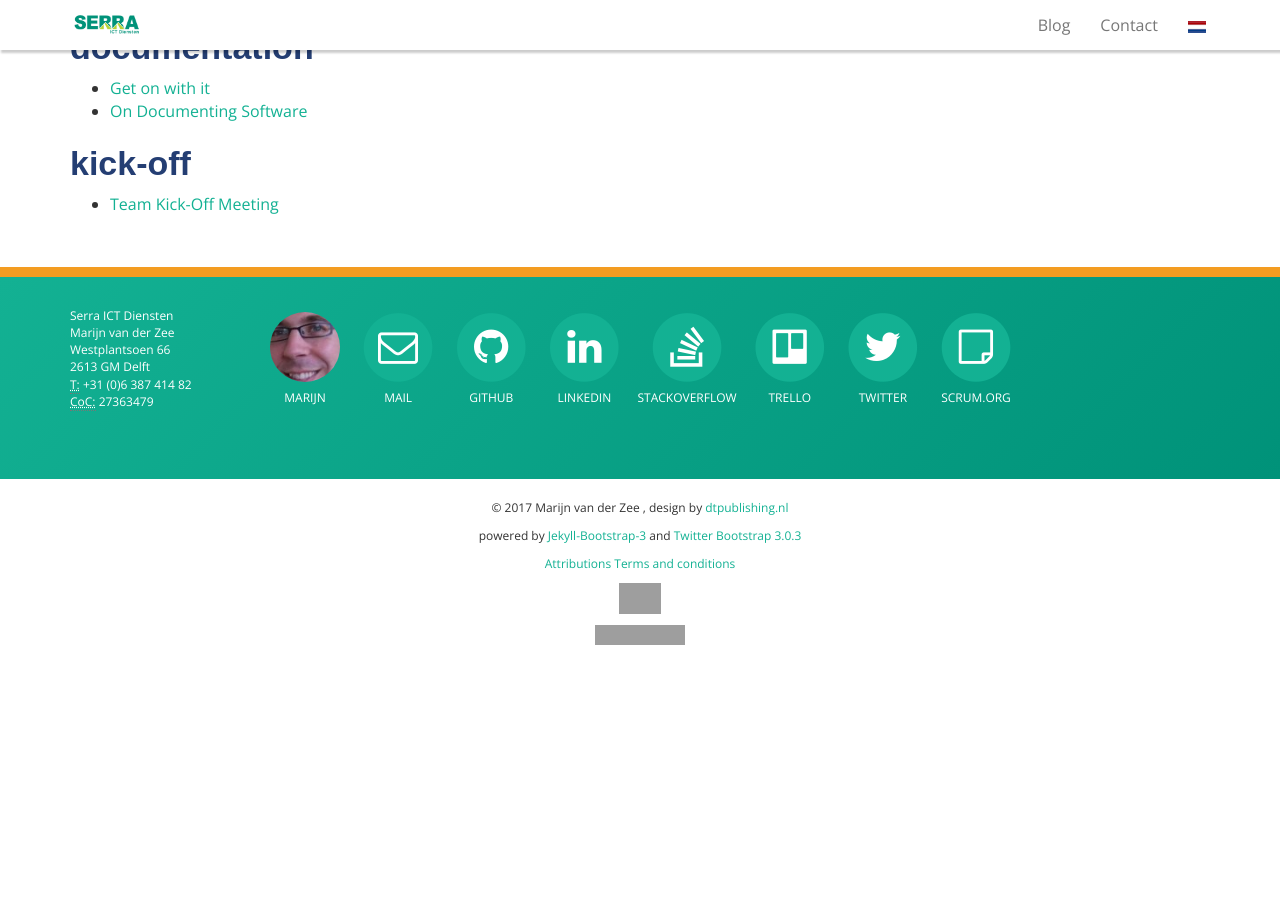
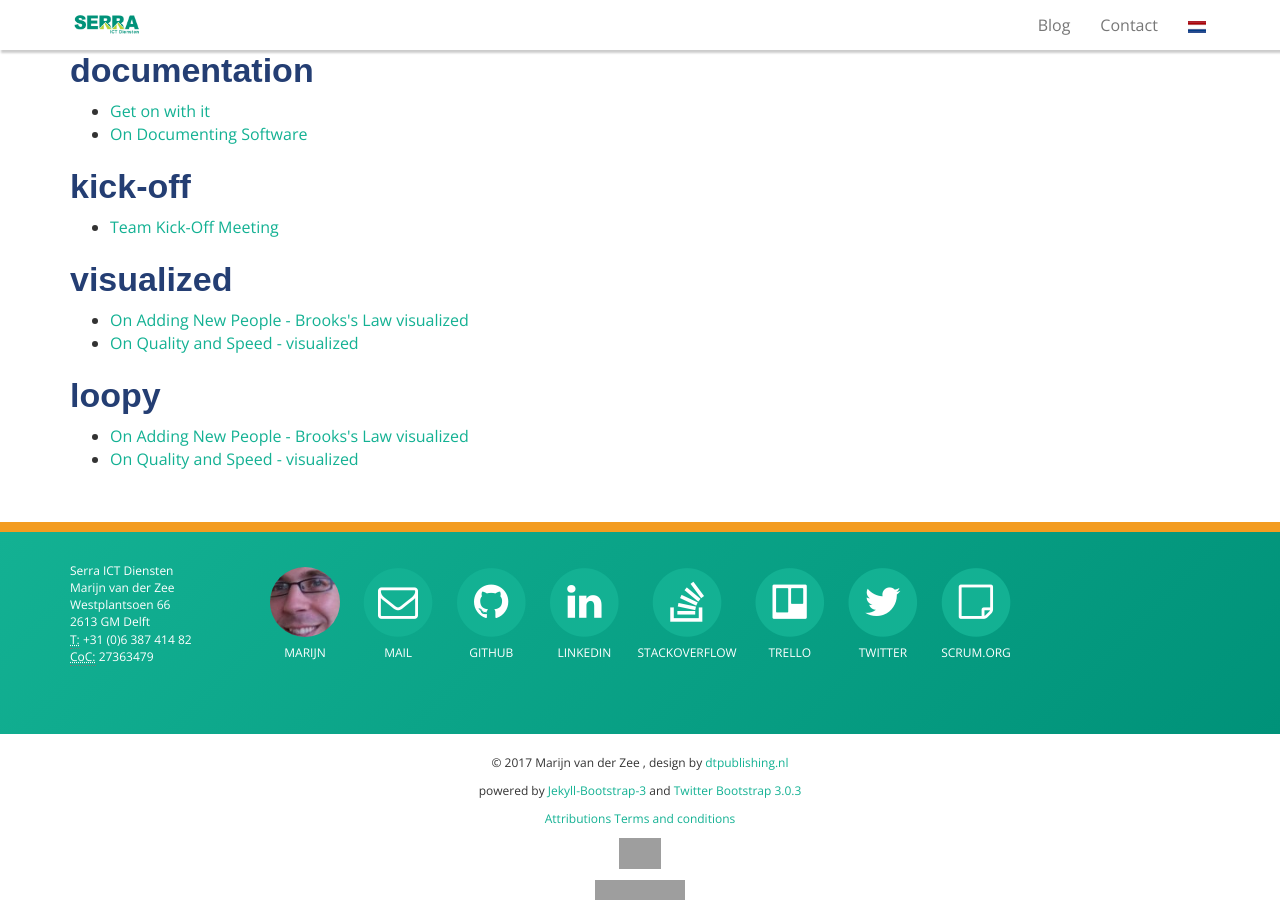
Before and after one commit to serraict/serraict.github.io, a Jekyll site: the page built from tags.html, in a window 1280 px wide and 900 px high, scrolled down 5741 px. Built offline with Jekyll 4.4.1, drawn with Linux system fonts in a browser that asks for light colours; nearby versions of some CDN libraries; some web fonts are replaced; before the commit the page ends 6446 px from its top, so only the background shows below that; some of the changed lines change nothing that is shown; some of the changed text lies outside the part shown; grey boxes are pictures that could not be loaded.

Commit message:
Add loopy post on Brooks's law

```diff
--- a/_posts/thoughts/2017-03-20-quality-and-scrum-causal-effect-diagram.md
+++ b/_posts/thoughts/2017-03-20-quality-and-scrum-causal-effect-diagram.md
@@ -2,7 +2,7 @@
 layout: post
 category : thoughts
 tagline: "Speed is the absence of waste"
-tags : [scrum, organization, quality, speed]
+tags : [scrum, organization, quality, speed, visualized, loopy]
 title: On Quality and Speed - visualized
 ---
 
--- /dev/null
+++ b/_posts/thoughts/2017-06-20-brooks-law.md
@@ -0,0 +1,54 @@
+---
+layout: post
+category : thoughts
+tagline: "Speed is the absence of waste"
+tags : [visualized, loopy, management]
+title: On Adding New People - Brooks's Law visualized
+---
+
+{% include JB/setup %}
+
+Here are two possible causal effect diagrams
+of the relations between adding people to a software project
+and relative progress.
+
+Use the up and down arrows in the nodes in the model to:
+
+ * add some new people
+ * change your organization
+   such that less coordination between people is required
+ * reduce the training load on old workers
+
+What happens to relative progress? When do you see changes?
+Do you like all the changes you see?
+
+<iframe width="700" height="440" frameborder="0" src="http://ncase.me/loopy/v1.1/?embed=1&data=[[[3,588,94,0.5,%22%2523%2520New%2520People%22,5],[4,308,169,0.5,%22Training%2520Load%2520on%2520Old%2520Workers%22,1],[5,873,156,0.5,%22Coordination%2520Required%22,1],[6,303,408,0.5,%22Productive%2520Work%2520Finished%22,1],[7,864,425,0.5,%22Amount%2520of%2520Work%2520to%2520be%2520Done%22,1],[8,599,575,0.5,%22Relative%2520Progress%22,3]],[[3,5,34,1,0],[7,8,12,-1,0],[3,4,-31,1,0],[4,6,-25,-1,0],[6,8,-24,1,0],[5,7,14,1,0]],[],8%5D"></iframe>
+
+Above was a simple model of Brooks's Law,
+taken from "How Software is Built" [[Weinberg, 2014]].
+This is is an open-loop system;
+there are no feedback loops.
+This makes it a somewhat simple (but interesting) dynamic.
+
+There is a great way managers can transform this system
+into a system that will be raging out of control in no time.
+Consider this management intervention, also from [[Weinberg, 2014]]:
+
+<iframe width="700" height="440" frameborder="0" src="http://ncase.me/loopy/v1.1/?embed=1&data=[[[3,595,121,0.5,%22%2523%2520New%2520People%22,5],[4,315,196,0.5,%22Training%2520Load%2520on%2520Old%2520Workers%22,1],[5,880,183,0.5,%22Coordination%2520Required%22,1],[6,310,435,0.5,%22Productive%2520Work%2520Finished%22,1],[7,871,452,0.5,%22Amount%2520of%2520Work%2520to%2520be%2520Done%22,1],[8,606,602,0.5,%22Relative%2520Progress%22,3]],[[3,5,34,1,0],[7,8,12,-1,0],[3,4,-31,1,0],[4,6,-25,-1,0],[6,8,-24,1,0],[5,7,14,1,0],[8,3,22,-1,0]],[[701,309,%22Foolish%2520managers%2520%250Ablindly%2520add%2520people%2520%250Awhen%2520relative%2520progress%2520%250Ais%2520low.%22]],9%5D"></iframe>
+
+You might recognize this as Brooks's Law:
+
+> Adding manpower to a late software project makes it later.
+>
+> [[Brooks, 1995]]: The Mythical Man-Month: Essays on Software Engineering
+
+These are models and thus they're wrong.
+You can remix a model to make it more closely represent *your* real world.
+
+Please share!
+
+---
+
+ [loopy]: http://ncase.me/loopy/
+ [Weinberg, 2014]: https://leanpub.com/howsoftwareisbuilt
+ [Brooks, 1995]: http://my.safaribooksonline.com/book/software-engineering-and-development/project-management/0201835959
```
